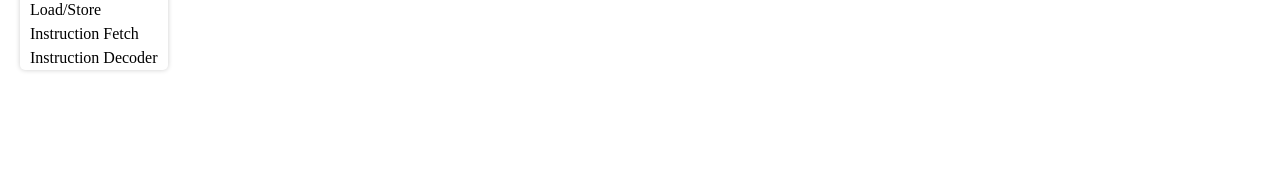
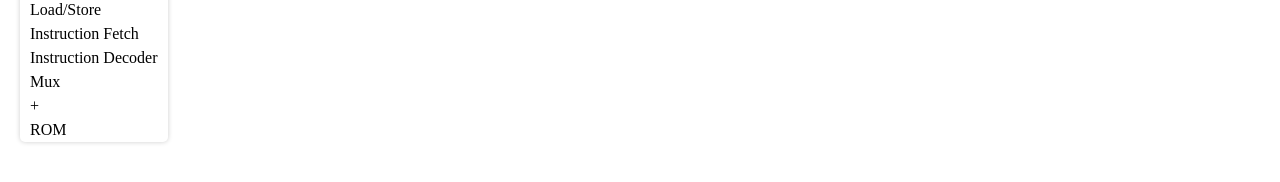
Before and after one commit to bbycroft/llm-viz, a Next.js app: page /cpu in a window 1280 px wide. Shown: the part 228-410 px from the top of the page. Built offline with nearby package versions, Linux system fonts and the light colour scheme; no server answers.

Commit message:
Add more components (mux, rom, ins-fetch)

```diff
--- a/src/cpu/CpuCanvas.tsx
+++ b/src/cpu/CpuCanvas.tsx
@@ -4,7 +4,7 @@ import { BoundingBox3d, projectOntoVector, segmentNearestPoint, Vec3 } from "../
 import s from "./CpuCanvas.module.scss";
 import { AffineMat2d } from "../utils/AffineMat2d";
 import { IDragStart, useCombinedMouseTouchDrag } from "../utils/pointer";
-import { assignImm, assignImmFull, clamp, isNil, isNotNil } from "../utils/data";
+import { assignImm, assignImmFull, clamp, hasFlag, isNil, isNotNil } from "../utils/data";
 import { editLayout, EditorContext, IEditorContext } from "./Editor";
 import { applyWires, checkWires, copyWireGraph, dragSegment, EPSILON, fixWire, iterWireGraphSegments, moveWiresWithComp, wireToGraph } from "./Wire";
 import { RefType, IElRef, ISegment, IComp, PortDir, ICompPort, ICanvasState, IEditorState, IHitTest, ICpuLayout, IWireGraph, IWireGraphNode, IExeSystem, IExeNet, ICompRenderArgs } from "./CpuModel";
@@ -842,6 +842,29 @@ function renderRegisterFile({ ctx, comp, exeComp }: ICompRenderArgs<ICompDataReg
 function renderWire(cvs: ICanvasState, editorState: IEditorState, wire: IWireGraph, exeNet: IExeNet, exeSystem: IExeSystem) {
     let ctx = cvs.ctx;
 
+    let isCtrl = false;
+    let isData = false;
+    let isAddr = false;
+
+    for (let node of wire.nodes) {
+        if (node.ref?.type === RefType.CompNode) {
+            let port = editorState.layout.comps.find(c => c.id === node.ref!.id)?.ports.find(p => p.id === node.ref!.compNodeId);
+            if (port) {
+                if (hasFlag(port.type, PortDir.Ctrl)) {
+                    isCtrl = true;
+                }
+                if (hasFlag(port.type, PortDir.Data)) {
+                    isData = true;
+                }
+                if (hasFlag(port.type, PortDir.Addr)) {
+                    isAddr = true;
+                }
+            }
+        }
+    }
+
+    let width = isCtrl ? 1 : 3;
+
     let hoverRef = editorState.hovered?.ref;
     let isHover = hoverRef?.type === RefType.Wire && hoverRef.id === wire.id;
 
@@ -861,7 +884,7 @@ function renderWire(cvs: ICanvasState, editorState: IEditorState, wire: IWireGra
             } else {
                 ctx.strokeStyle = '#000';
             }
-            ctx.lineWidth = 3 * cvs.scale;
+            ctx.lineWidth = (width - 1) * cvs.scale;
             ctx.filter = 'blur(4px)';
             ctx.moveTo(node0.pos.x, node0.pos.y);
             ctx.lineTo(node1.pos.x, node1.pos.y);
@@ -882,7 +905,7 @@ function renderWire(cvs: ICanvasState, editorState: IEditorState, wire: IWireGra
                 // ctx.strokeStyle = '#aaa';
             }
         // }
-        ctx.lineWidth = 4 * cvs.scale;
+        ctx.lineWidth = width * cvs.scale;
         ctx.moveTo(node0.pos.x, node0.pos.y);
         ctx.lineTo(node1.pos.x, node1.pos.y);
         ctx.stroke();
--- a/src/cpu/comps/CompBuilder.tsx
+++ b/src/cpu/comps/CompBuilder.tsx
@@ -54,6 +54,7 @@ export class ExeCompBuilder<T> {
     phases: IExePhase[] = [];
     seenLatch = false;
     valid = true;
+    data: T | null = null;
 
     constructor(
         public comp: IComp,
@@ -83,6 +84,11 @@ export class ExeCompBuilder<T> {
         return this.ports[portIdx];
     }
 
+    public addData(data: T): T {
+        this.data = data;
+        return data;
+    }
+
     public addPhase(func: (comp: IExeComp<T>) => void, inPorts: IExePort[], outPorts: IExePort[], isLatch: boolean = false): ExeCompBuilder<T> {
         if (this.seenLatch) {
             throw new Error(`Cannot add phase after latch phase`);
@@ -99,10 +105,10 @@ export class ExeCompBuilder<T> {
         return this;
     }
 
-    public build(data: T): IExeComp<T> {
+    public build(data?: T): IExeComp<T> {
         return {
             comp: this.comp,
-            data,
+            data: this.data ?? data!,
             phases: this.phases,
             phaseCount: this.phases.length,
             phaseIdx: 0,
--- a/src/cpu/comps/CompLibrary.tsx
+++ b/src/cpu/comps/CompLibrary.tsx
@@ -3,6 +3,8 @@ import { CompLibrary as CompLibrary, ICompBuilderArgs } from "./CompBuilder";
 import { createRegisterComps } from "./Registers";
 import { createRiscvInsDecodeComps } from "./RiscvInsDecode";
 import { createRiscvExtraComps } from "./RiscvExtra";
+import { createMuxComps } from "./Mux";
+import { createSimpleMemoryComps } from "./SimpleMemory";
 
 export function buildCompLibrary() {
     let compLibrary = new CompLibrary();
@@ -14,6 +16,8 @@ export function buildCompLibrary() {
         ...createAluComps(args),
         ...createRiscvExtraComps(args),
         ...createRiscvInsDecodeComps(args),
+        ...createMuxComps(args),
+        ...createSimpleMemoryComps(args),
     ];
 
     for (let comp of comps) {
--- /dev/null
+++ b/src/cpu/comps/Mux.tsx
@@ -0,0 +1,78 @@
+import { Vec3 } from "@/src/utils/vector";
+import { PortDir, IExePort, IComp } from "../CpuModel";
+import { ICompBuilderArgs, ICompDef, ExeCompBuilder } from "./CompBuilder";
+
+interface ICompDataMux {
+    inSelPort: IExePort;
+    inAPort: IExePort;
+    inBPort: IExePort;
+    outPort: IExePort;
+}
+
+interface ICompDataAdder {
+    inAPort: IExePort;
+    inBPort: IExePort;
+    outPort: IExePort;
+}
+
+export function createMuxComps(_args: ICompBuilderArgs): ICompDef<any>[] {
+
+    let w = 2;
+    let h = 4;
+    let mux2: ICompDef<ICompDataMux> = {
+        defId: 'mux2',
+        name: "Mux",
+        size: new Vec3(w, h),
+        ports: [
+            { id: 'sel', name: 'Select', pos: new Vec3(1, 0), type: PortDir.In, width: 1 },
+
+            { id: 'a', name: 'A', pos: new Vec3(0, 1), type: PortDir.In, width: 32 },
+            { id: 'b', name: 'B', pos: new Vec3(0, 3), type: PortDir.In, width: 32 },
+
+            { id: 'out', name: 'Out', pos: new Vec3(w, 3), type: PortDir.Out, width: 32 },
+        ],
+        build: (comp: IComp) => {
+            let builder = new ExeCompBuilder<ICompDataMux>(comp);
+            let data = builder.addData({
+                inSelPort: builder.getPort('sel'),
+                inAPort: builder.getPort('a'),
+                inBPort: builder.getPort('b'),
+                outPort: builder.getPort('out'),
+            });
+
+            builder.addPhase(({ data: { inSelPort, inAPort, inBPort, outPort } }) => {
+                outPort.value = inSelPort.value === 0 ? inAPort.value : inBPort.value;
+            }, [data.inSelPort, data.inAPort, data.inBPort], [data.outPort]);
+
+            return builder.build();
+        },
+    };
+
+    let adder: ICompDef<ICompDataAdder> = {
+        defId: 'adder',
+        name: "+",
+        size: new Vec3(w, h),
+        ports: [
+            { id: 'a', name: 'A', pos: new Vec3(0, 1), type: PortDir.In, width: 32 },
+            { id: 'b', name: 'B', pos: new Vec3(0, 3), type: PortDir.In, width: 32 },
+
+            { id: 'out', name: 'Out', pos: new Vec3(w, 3), type: PortDir.Out, width: 32 },
+        ],
+        build: (comp: IComp) => {
+            let builder = new ExeCompBuilder<ICompDataAdder>(comp);
+            let data = builder.addData({
+                inAPort: builder.getPort('a'),
+                inBPort: builder.getPort('b'),
+                outPort: builder.getPort('out'),
+            });
+
+            builder.addPhase(({ data: { inAPort, inBPort, outPort } }) => {
+                outPort.value = inAPort.value + inBPort.value;
+            }, [data.inAPort, data.inBPort], [data.outPort]);
+
+            return builder.build();
+        },
+    };
+
+    return [mux2, adder];
+}
--- a/src/cpu/comps/RiscvExtra.tsx
+++ b/src/cpu/comps/RiscvExtra.tsx
@@ -1,11 +1,15 @@
 import { Vec3 } from "@/src/utils/vector";
-import { PortDir } from "../CpuModel";
-import { ICompBuilderArgs, ICompDef } from "./CompBuilder";
+import { IExeComp, IExePort, PortDir } from "../CpuModel";
+import { ExeCompBuilder, ICompBuilderArgs, ICompDef } from "./CompBuilder";
 
 export interface ICompDataLoadStore {
 }
 
 export interface ICompDataInsFetch {
+    pc: IExePort;
+    ins: IExePort;
+    addr: IExePort;
+    data: IExePort;
 }
 
 export function createRiscvExtraComps(_args: ICompBuilderArgs): ICompDef<any>[] {
@@ -33,6 +37,25 @@ export function createRiscvExtraComps(_args: ICompBuilderArgs): ICompDef<any>[]
             { id: 'addr', name: 'Addr', pos: new Vec3(0, 1), type: PortDir.Out, width: 32 },
             { id: 'data', name: 'Data', pos: new Vec3(0, 2), type: PortDir.In, width: 32 },
         ],
+        build: (comp) => {
+            let builder = new ExeCompBuilder<ICompDataInsFetch>(comp);
+            let data = builder.addData({
+                pc: builder.getPort('pc'),
+                ins: builder.getPort('ins'),
+                addr: builder.getPort('addr'),
+                data: builder.getPort('data'),
+            });
+
+            builder.addPhase(({ data: { pc, addr }}) => {
+                addr.value = pc.value;
+            }, [data.pc], [data.addr]);
+
+            builder.addPhase(({ data: { data, ins } }) => {
+                ins.value = data.value;
+            }, [data.data], [data.ins]);
+
+            return builder.build();
+        },
     }
 
     return [defLs, defIf];
--- a/src/cpu/comps/RiscvInsDecode.tsx
+++ b/src/cpu/comps/RiscvInsDecode.tsx
@@ -5,21 +5,25 @@ import { ExeCompBuilder, ICompBuilderArgs, ICompDef } from "./CompBuilder";
 
 export function createRiscvInsDecodeComps(_args: ICompBuilderArgs): ICompDef<any>[] {
 
+    let w = 10;
+    let h = 5;
     let alu: ICompDef<ICompDataInsDecoder> = {
         defId: 'insDecodeRiscv32_0',
         name: "Instruction Decoder",
-        size: new Vec3(10, 3),
+        size: new Vec3(w, h),
         ports: [
-            { id: 'ins', name: 'Ins', pos: new Vec3(0, 1), type: PortDir.In, width: 32 },
-            { id: 'rhsImm', name: 'RHS Imm', pos: new Vec3(10, 2), type: PortDir.OutTri, width: 32 },
-            { id: 'addrOffset', name: 'Addr Offset', pos: new Vec3(10, 1), type: PortDir.Out, width: 32 },
-            { id: 'pcAddImm', name: 'Imm', pos: new Vec3(2, 3), type: PortDir.Out, width: 32 },
-            { id: 'regCtrl', name: 'Reg', pos: new Vec3(3, 3), type: PortDir.Out, width: 3 * 6 },
-            { id: 'loadStoreCtrl', name: 'LS', pos: new Vec3(4, 3), type: PortDir.Out, width: 4 },
-            { id: 'aluCtrl', name: 'ALU', pos: new Vec3(8, 3), type: PortDir.Out, width: 5 },
-            { id: 'pcOutTristateCtrl', name: 'PC LHS', pos: new Vec3(5, 3), type: PortDir.Out, width: 1 },
-            { id: 'pcRegMuxCtrl', name: 'Mux', pos: new Vec3(6, 3), type: PortDir.Out, width: 1 },
-            { id: 'pcAddMuxCtrl', name: 'PC+Mux', pos: new Vec3(7, 3), type: PortDir.Out, width: 1 },
+            { id: 'ins', name: 'Ins', pos: new Vec3(0, 1), type: PortDir.In | PortDir.Data, width: 32 },
+
+            { id: 'loadStoreCtrl', name: 'LS', pos: new Vec3(w, 1), type: PortDir.Out | PortDir.Ctrl, width: 4 },
+            { id: 'addrOffset', name: 'Addr Offset', pos: new Vec3(w, 2), type: PortDir.Out | PortDir.Addr, width: 32 },
+            { id: 'rhsImm', name: 'RHS Imm', pos: new Vec3(w, 3), type: PortDir.OutTri | PortDir.Data, width: 32 },
+
+            { id: 'pcAddImm', name: 'Imm', pos: new Vec3(2, h), type: PortDir.Out | PortDir.Addr, width: 32 },
+            { id: 'regCtrl', name: 'Reg', pos: new Vec3(3, h), type: PortDir.Out | PortDir.Ctrl, width: 3 * 6 },
+            { id: 'pcOutTristateCtrl', name: 'PC LHS', pos: new Vec3(5, h), type: PortDir.Out | PortDir.Ctrl, width: 1 },
+            { id: 'pcRegMuxCtrl', name: 'Mux', pos: new Vec3(6, h), type: PortDir.Out | PortDir.Ctrl, width: 1 },
+            { id: 'pcAddMuxCtrl', name: 'PC+Mux', pos: new Vec3(7, h), type: PortDir.Out | PortDir.Ctrl, width: 1 },
+            { id: 'aluCtrl', name: 'ALU', pos: new Vec3(8, h), type: PortDir.Out | PortDir.Ctrl, width: 5 },
         ],
         build: buildInsDecoder,
     };
@@ -78,6 +82,7 @@ function insDecoderPhase0({ data }: IExeComp<ICompDataInsDecoder>) {
     // 1: ALU out => PC,  PC + x => REG
     data.pcRegMuxCtrl.value = 0;
     data.pcOutTristateCtrl.value = 0;
+    data.pcAddImm.value = 4;
 
     function setRegCtrl(enable: boolean, addr: number, offset: number) {
         let a = (enable ? 1 : 0) | (addr & 0b11111) << 1;
--- /dev/null
+++ b/src/cpu/comps/SimpleMemory.tsx
@@ -0,0 +1,41 @@
+import { Vec3 } from "@/src/utils/vector";
+import { IExePort, PortDir, IComp } from "../CpuModel";
+import { ExeCompBuilder, ICompBuilderArgs, ICompDef } from "./CompBuilder";
+
+interface ICompDataRom {
+    addr: IExePort;
+    data: IExePort;
+
+    rom: Uint32Array;
+}
+
+export function createSimpleMemoryComps(_args: ICompBuilderArgs): ICompDef<any>[] {
+
+    let w = 10;
+    let h = 10;
+    let rom: ICompDef<ICompDataRom> = {
+        defId: 'rom0',
+        name: "ROM",
+        size: new Vec3(w, h),
+        ports: [
+            { id: 'addr', name: 'Addr', pos: new Vec3(w, 1), type: PortDir.In, width: 32 },
+            { id: 'data', name: 'Data', pos: new Vec3(w, 2), type: PortDir.Out, width: 32 },
+        ],
+        build: (comp: IComp) => {
+            let builder = new ExeCompBuilder<ICompDataRom>(comp);
+            let data = builder.addData({
+                addr: builder.getPort('addr'),
+                data: builder.getPort('data'),
+                rom: new Uint32Array(1024),
+            });
+
+            builder.addPhase(({ data: { addr, data, rom } }) => {
+                data.value = rom[addr.value];
+            }, [data.addr], [data.data]);
+
+            return builder.build();
+        },
+    };
+
+    return [rom];
+}
```
Also changed, not shown: src/cpu/CpuModel.tsx (+6 -1 lines).
